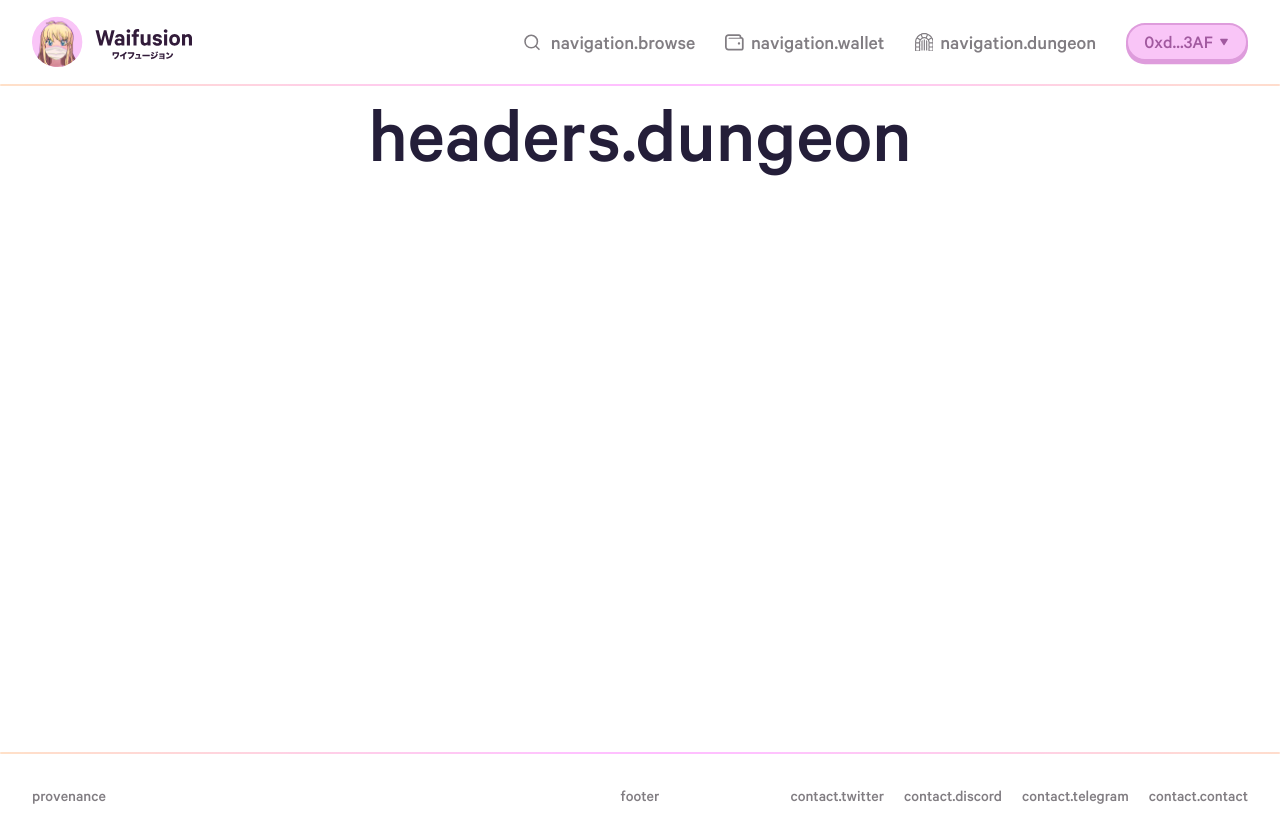
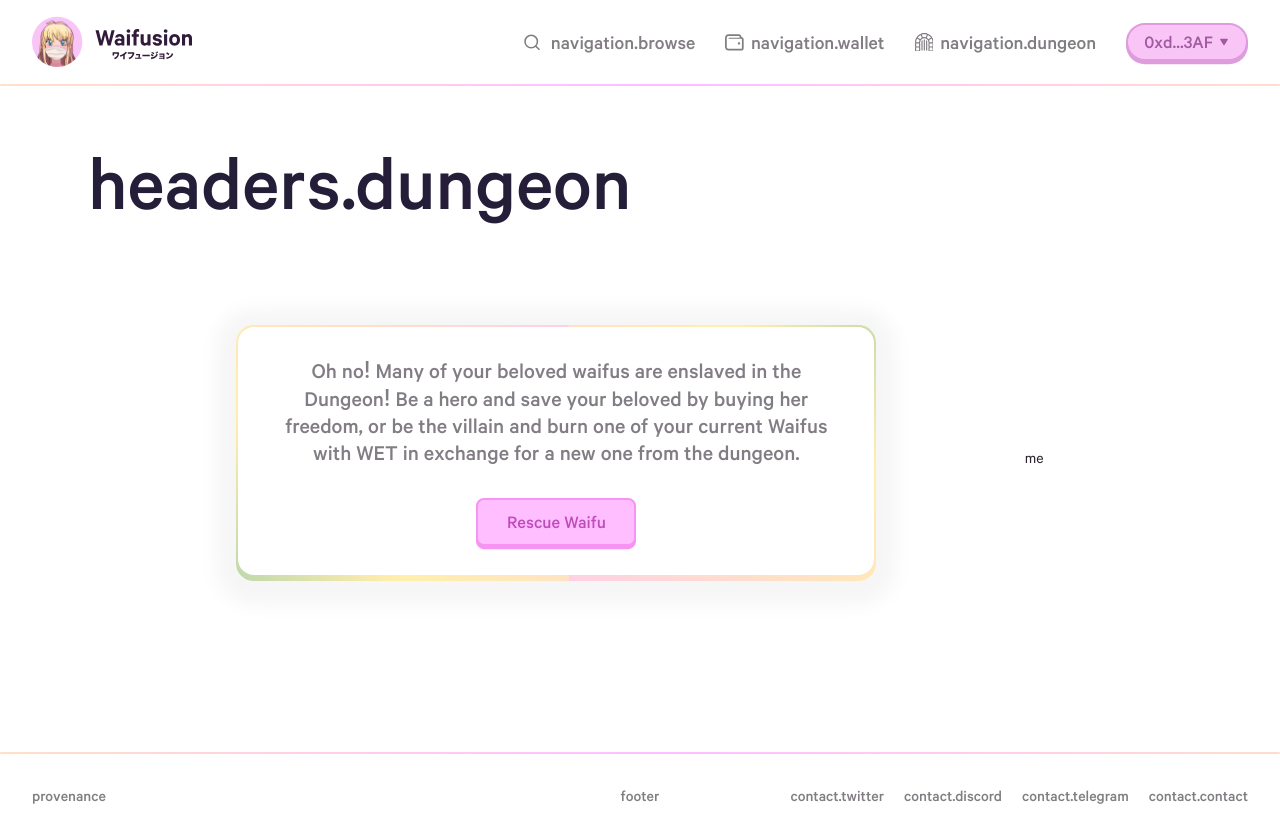
Before and after one commit to uwu-labs/waifusion-site, a React (Create React App) app: page /dungeon in a window 1280 px wide. Built offline with nearby package versions, Linux system fonts and the light colour scheme; no server answers.

Commit message:
:rocket: add card to dungeon page

```diff
--- a/src/pages/DungeonPage.tsx
+++ b/src/pages/DungeonPage.tsx
@@ -1,9 +1,25 @@
 import React from "react";
 import { useTranslation } from "react-i18next";
 import styled from "styled-components";
+import Card from "../components/Card";
+import { PageContentWrapper } from "../components/CommonLayout";
 import Header from "../components/Header";
 
-const StyledDungeonPage = styled.div``;
+const StyledDungeonPage = styled(PageContentWrapper)`
+  height: 70vh;
+`;
+
+const Content = styled.div`
+  width: 100%;
+  height: 100%;
+  display: flex;
+  justify-content: space-evenly;
+  align-items: center;
+`;
+
+const CardContainer = styled.div`
+  width: 50vw;
+`;
 
 const DungeonPage: React.FC = () => {
   const [t] = useTranslation();
@@ -11,6 +27,16 @@ const DungeonPage: React.FC = () => {
   return (
     <StyledDungeonPage>
       <Header text={t("headers.dungeon")} />
+      <Content>
+        <CardContainer>
+          <Card
+            text="Oh no! Many of your beloved waifus are enslaved in the Dungeon! Be a hero and save your beloved by buying her freedom, or be the villain and burn one of your current Waifus with WET in exchange for a new one from the dungeon."
+            buttonAction={() => alert("Not implemented yet")}
+            buttonText="Rescue Waifu"
+          />
+        </CardContainer>
+        <div>me</div>
+      </Content>
     </StyledDungeonPage>
   );
 };
```
